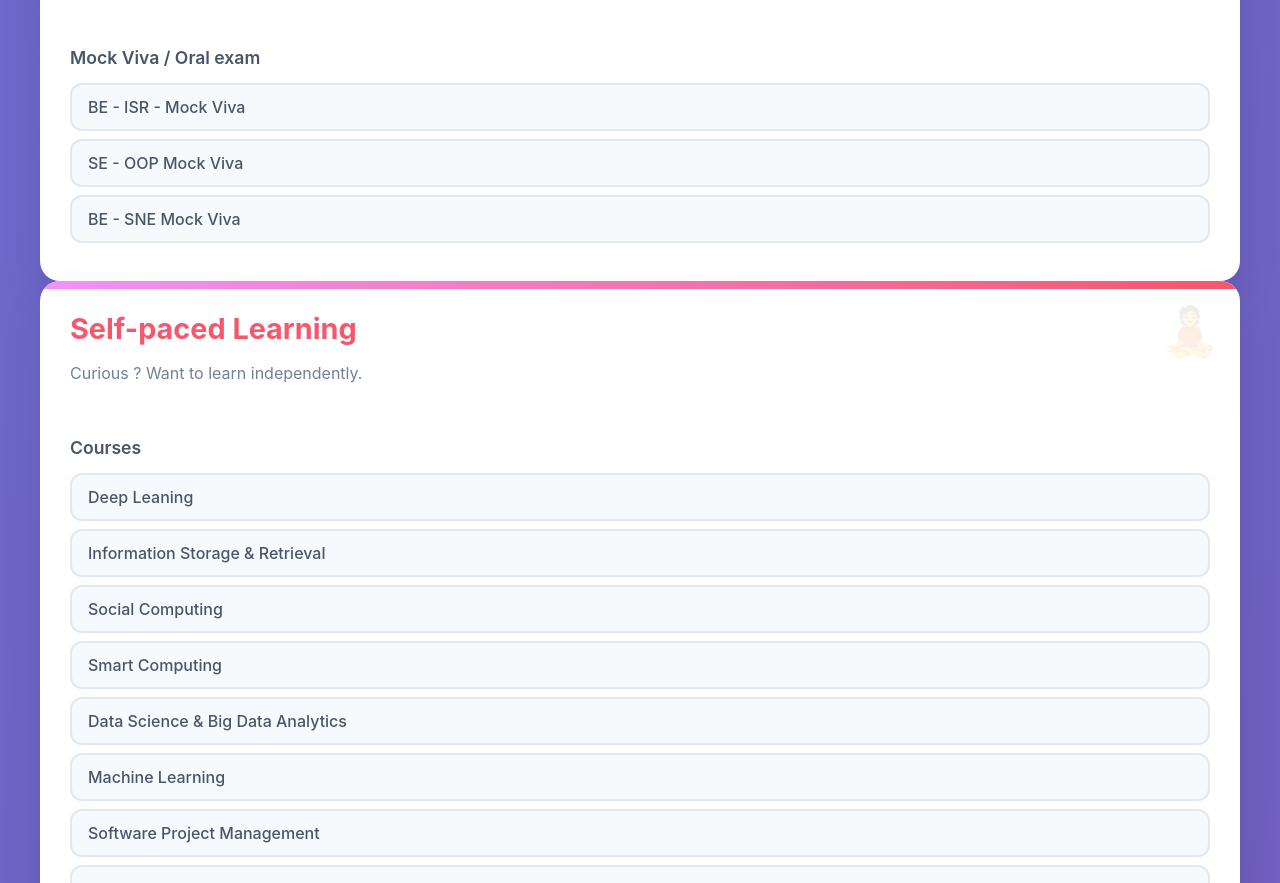
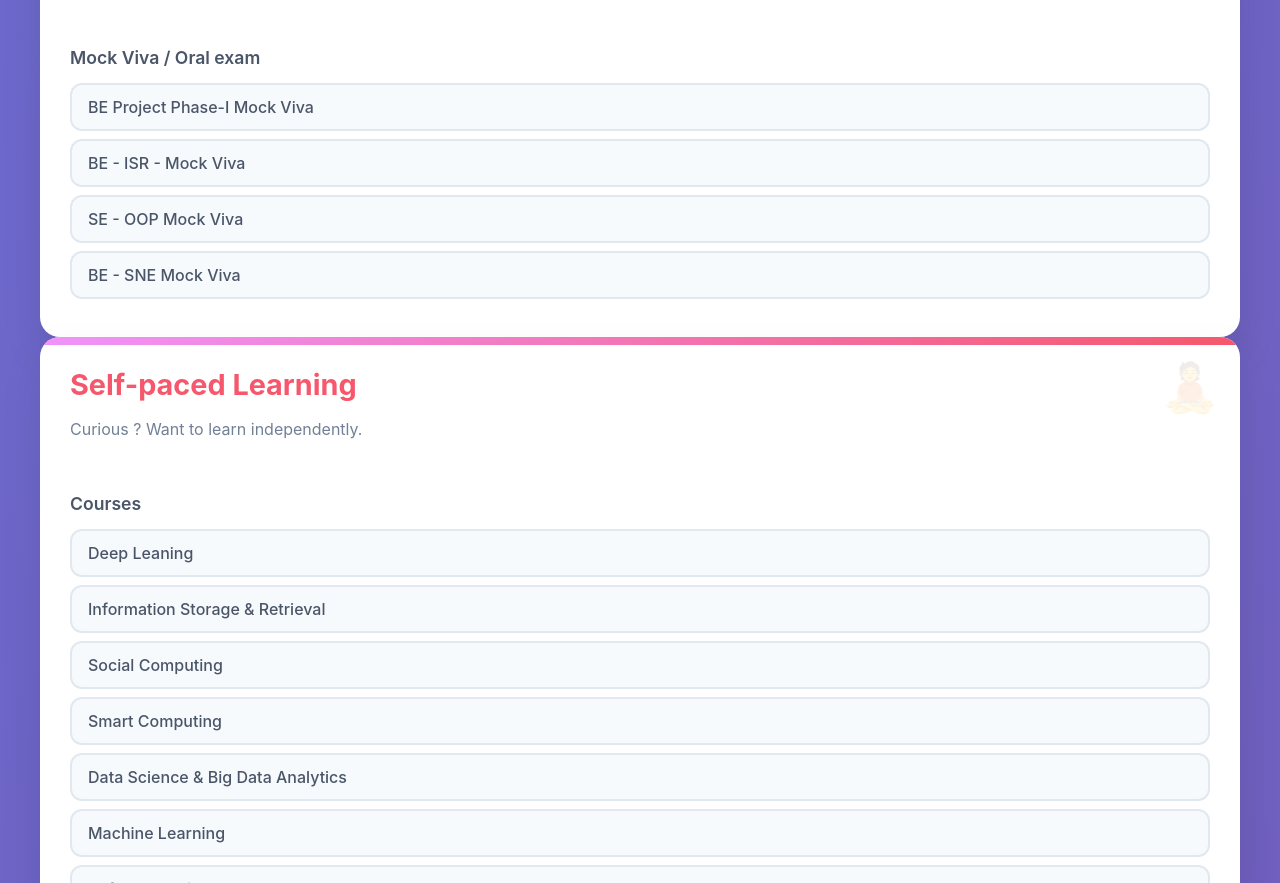
Before and after one commit to RMS-Sof/Self-Help-Students-Portal, a plain HTML site: page index.html in a window 1280 px wide. Shown: the part 4669-5552 px from the top of the page. Drawn offline with Linux system fonts and the light colour scheme.

Commit message:
Update index.html

```diff
--- a/index.html
+++ b/index.html
@@ -386,6 +386,7 @@
                 </div>
                 <div class="links-section">
                     <h3 class="links-title">Mock Viva / Oral exam</h3>
+                    <a href="https://script.google.com/macros/s/AKfycbwIQYs0RQVhUN6-AhsnJ-L8FFW_g9Quoo8KgpIIHISL7yQQxlCALcInXh-I0ZHb-eA0/exec" class="link-item">BE Project Phase-I Mock Viva</a>
                     <a href="https://script.google.com/macros/s/AKfycbxUgr6PoWC8323Ja4pTvfqgA__uwzbVckx8KvtgOyzPOpQXZeuAA04W0c4_2NmS57HDxA/exec\"  class="link-item">BE - ISR - Mock Viva</a>
 	            <a href="https://script.google.com/macros/s/AKfycbwVlm7YeDC5rze0E884aXXtFtCszi7CXpD7SRZ2-F_TQ6FyJjIXGKr7_HCayYcdW6P7/exec"	class="link-item">SE - OOP Mock Viva</a>
 		    <a href="https://script.google.com/macros/s/AKfycbzZ-5fLa_nQGFDBoH0KQ_nDzl_EWceG6nmrSE9vuiTCKbFdvqM4g5DA_prGVpDpHHpD/exec"  class="link-item">BE - SNE Mock Viva</a>
```
